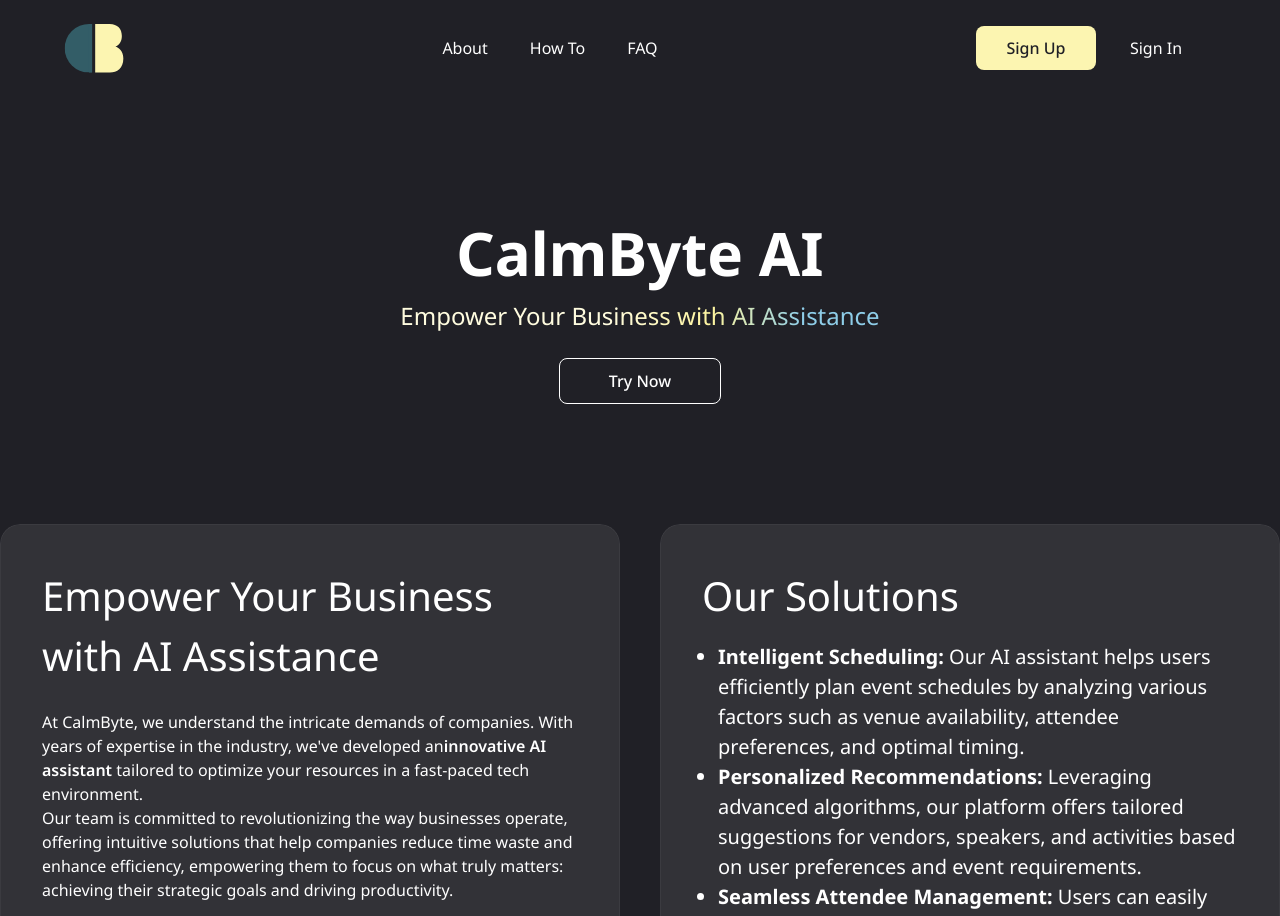
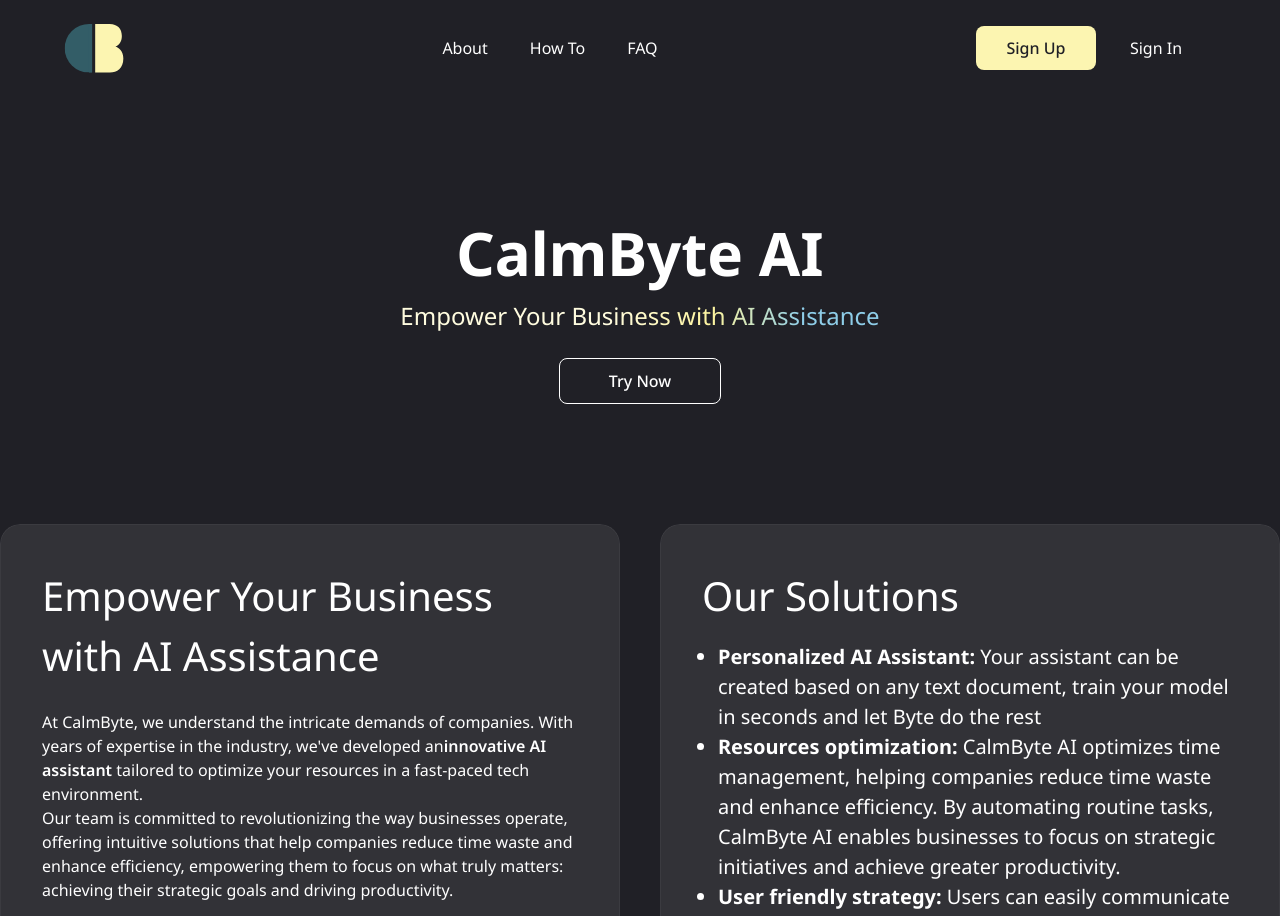
Before and after one commit to calmbyte/aphrodite, a Next.js app: page / in a window 1280 px wide. Shown: the top 916 px of the page. Built offline with nearby package versions, Linux system fonts and the light colour scheme.

Commit message:
updated texts

```diff
--- a/src/app/ui/Card.tsx
+++ b/src/app/ui/Card.tsx
@@ -6,19 +6,18 @@
         <h2 className="text-[40px] mb-4">Our Solutions</h2>
         <ul className="pl-4 list-disc text-[20px]">
           <li>
-            <span className="font-bold">Intelligent Scheduling:</span> Our AI assistant helps users
-            efficiently plan event schedules by analyzing various factors such as venue
-            availability, attendee preferences, and optimal timing.
+            <span className="font-bold">Personalized AI Assistant:</span> Your assistant can be
+            created based on any text document, train your model in seconds and let Byte do the rest
           </li>
           <li>
-            <span className="font-bold">Personalized Recommendations:</span> Leveraging advanced
-            algorithms, our platform offers tailored suggestions for vendors, speakers, and
-            activities based on user preferences and event requirements.
+            <span className="font-bold">Resources optimization:</span> CalmByte AI optimizes time
+            management, helping companies reduce time waste and enhance efficiency. By automating
+            routine tasks, CalmByte AI enables businesses to focus on strategic initiatives and
+            achieve greater productivity.
           </li>
           <li>
-            <span className="font-bold">Seamless Attendee Management:</span> Users can easily manage
-            invitations, and attendee communications through intuitive interface, ensuring smooth
-            coordination before and during the event.
+            <span className="font-bold">User friendly strategy:</span> Users can easily communicate
+            with Byte through intuitive interface, ensuring smooth coordination by AI.
           </li>
         </ul>
       </div>
```
